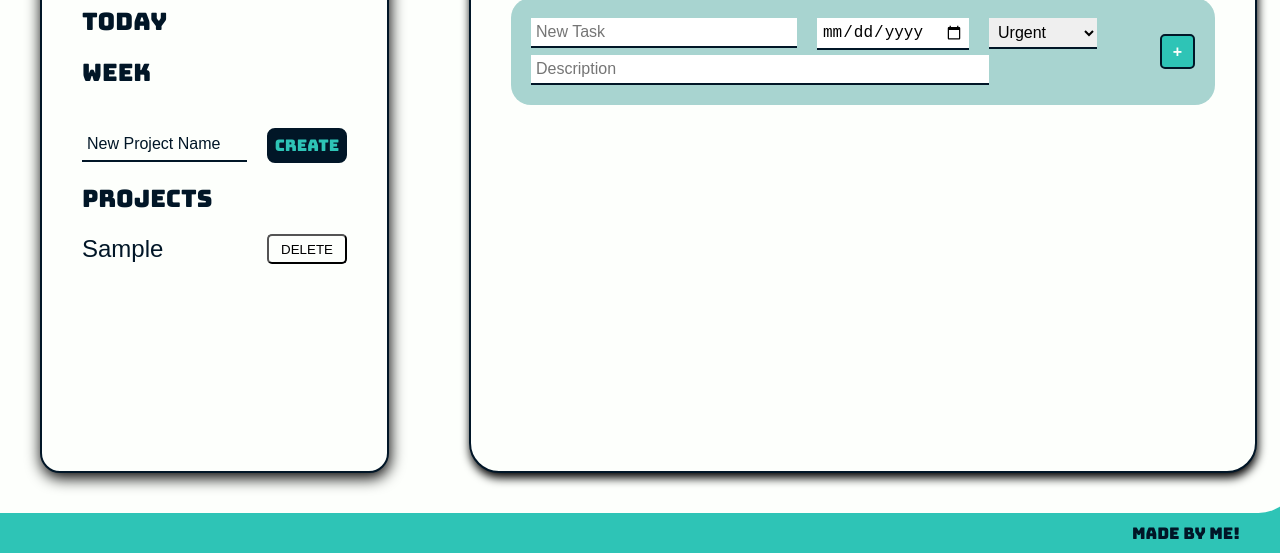
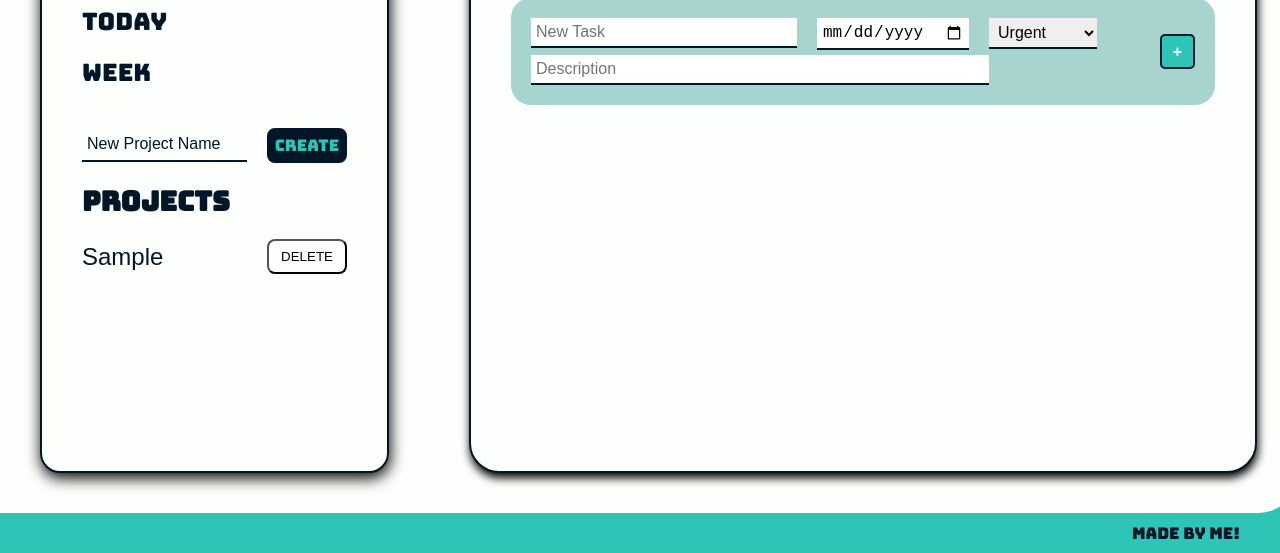
Before and after one commit to just-zack/odin_todo, a website built with webpack: page src/template.html in a window 1280 px wide. Both pictures are taken after typing "Sample" into the empty fields and a click on the button "Create". Shown: the part 247-800 px from the top of the page. Built offline with nearby package versions, Linux system fonts and the light colour scheme; files whose address does not match are found by name.

Commit message:
Adjust styles on new project creation

```diff
--- a/src/styles/style.css
+++ b/src/styles/style.css
@@ -91,6 +91,7 @@ body {
   justify-content: space-between;
   align-items: center;
   padding-top: var(--standard_padding);
+  gap: 10px;
 }
 
 .project_title {
@@ -98,13 +99,28 @@ body {
   color: var(--fourth_color);
   border: none;
   background-color: var(--secondary_color);
+  text-align: start;
+}
+
+.project_title:hover,
+.project_title:focus {
+  font-size: 1.5rem;
+  border: none;
+  border-bottom: 2px solid var(--tertiary_color);
+  color: var(--tertiary_color);
 }
 
 .delete_project {
   width: 80px;
-  height: 30px;
+  height: 2.2rem;
   background-color: var(--secondary_color);
-  border-radius: 5px;
+  border-radius: 8px;
+}
+
+.delete_project:hover {
+  background-color: #ef233c;
+  color: var(--secondary_color);
+  border-color: #ef233c;
 }
 
 #project_submission {
@@ -115,13 +131,20 @@ body {
 }
 #home,
 #today,
-#week,
-#projects {
+#week {
   font-size: 1.5rem;
   width: 2vw;
   font-family: var(--main_font);
   border: none;
   background-color: var(--secondary_color);
+  color: var(--fourth_color);
+  padding-top: var(--standard_padding);
+  width: auto;
+}
+
+#projects {
+  font-size: 1.7rem;
+  font-family: var(--main_font);
   color: var(--fourth_color);
   padding-top: var(--standard_padding);
   width: auto;
@@ -137,9 +160,7 @@ body {
 #today:hover,
 #today:focus,
 #week:hover,
-#week:focus,
-#projects:hover,
-#projects:focus {
+#week:focus {
   font-size: 2rem;
   border: none;
   border-bottom: 2px solid var(--tertiary_color);
--- a/src/template.html
+++ b/src/template.html
@@ -35,7 +35,7 @@
               />
               <button type="submit" id="submit_new_project">Create</button>
             </form>
-            <button id="projects">Projects</button>
+            <h2 id="projects">Projects</h2>
           </div>
         </div>
       </div>
```
Also changed, not shown: dist/index.bundle.js, dist/index.html.
